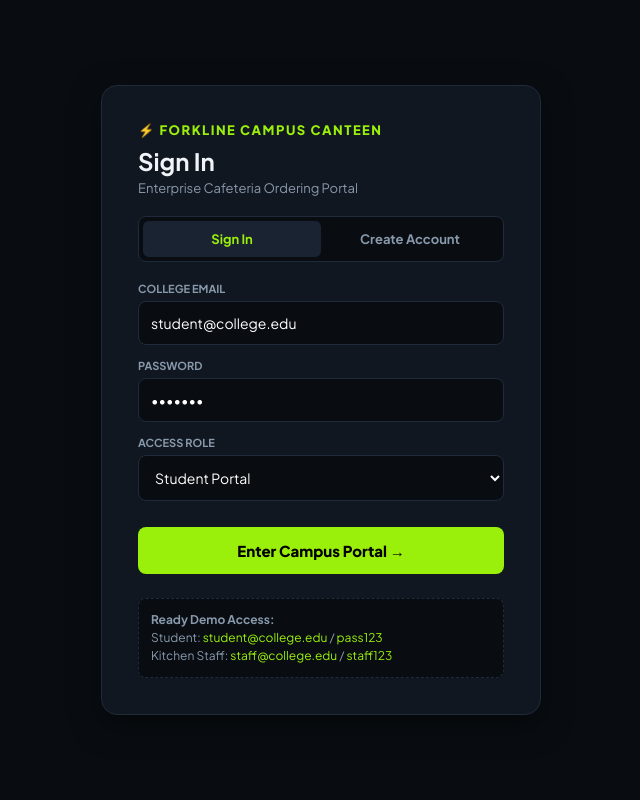
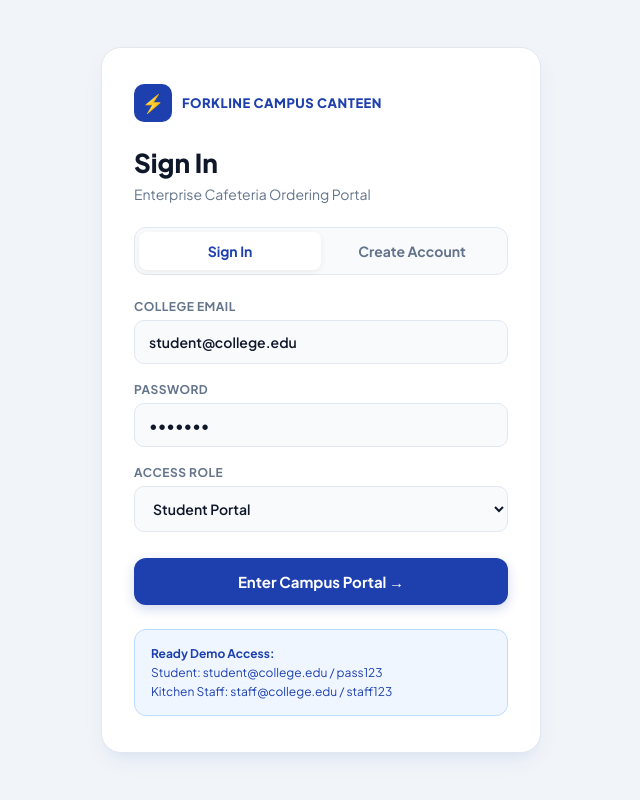
Before and after one commit to adj34190-ctrl/smart-canteen, a Flask app: page / in a window 1280 px wide. Shown: the whole page, without its empty margins (319-959 px from the left). Run offline with Flask 3, Linux system fonts and the light colour scheme.

Commit message:
Update auth.html

```diff
--- a/templates/auth.html
+++ b/templates/auth.html
@@ -3,113 +3,255 @@
 <head>
     <meta charset="UTF-8">
     <meta name="viewport" content="width=device-width, initial-scale=1.0">
-    <title>Authentication | Forkline Campus Canteen</title>
-    <link href="https://fonts.googleapis.com/css2?family=Plus+Jakarta+Sans:wght@400;600;700;800&display=swap" rel="stylesheet">
+    <title>Smart Canteen | Campus Authentication</title>
+    <link href="https://fonts.googleapis.com/css2?family=Plus+Jakarta+Sans:wght@400;500;600;700;800&display=swap" rel="stylesheet">
     <style>
-        * { box-sizing: border-box; margin: 0; padding: 0; font-family: 'Plus Jakarta Sans', sans-serif; }
-        body { background: #090d12; color: #f0f4f8; display: flex; justify-content: center; align-items: center; min-height: 100vh; padding: 20px; }
-        .auth-container { background: #111720; border: 1px solid #1f2b3b; border-radius: 16px; padding: 36px; width: 100%; max-width: 440px; box-shadow: 0 10px 30px rgba(0,0,0,0.5); }
-        .brand { color: #9bf00b; font-weight: 800; font-size: 13px; letter-spacing: 1.5px; text-transform: uppercase; margin-bottom: 8px; }
-        .toggle-box { display: flex; background: #090d12; border-radius: 8px; padding: 4px; margin: 20px 0; border: 1px solid #1f2b3b; }
-        .toggle-btn { flex: 1; padding: 10px; background: none; border: none; color: #8899ac; font-weight: 700; font-size: 13px; border-radius: 6px; cursor: pointer; transition: 0.2s; }
-        .toggle-btn.active { background: #1a2332; color: #9bf00b; }
-        .field { margin-bottom: 14px; text-align: left; }
-        label { display: block; font-size: 11px; font-weight: 700; color: #8899ac; margin-bottom: 6px; text-transform: uppercase; }
-        input, select { width: 100%; background: #090d12; border: 1px solid #1f2b3b; border-radius: 8px; color: #fff; padding: 12px; font-size: 14px; outline: none; }
-        input:focus, select:focus { border-color: #9bf00b; }
-        .btn-submit { width: 100%; background: #9bf00b; border: none; border-radius: 8px; padding: 14px; font-weight: 800; color: #000; cursor: pointer; font-size: 15px; margin-top: 12px; }
-        .demo-bar { margin-top: 24px; padding: 12px; background: #090d12; border: 1px dashed #1f2b3b; border-radius: 8px; font-size: 12px; color: #8899ac; line-height: 1.5; }
-        .demo-bar code { color: #9bf00b; }
-        .alert { background: #3b1419; color: #ff7b72; padding: 10px; border-radius: 6px; font-size: 13px; margin-bottom: 16px; border: 1px solid #63232a; }
-        .alert.success { background: #143521; color: #56d364; border-color: #238636; }
+        :root {
+            --bg-canvas: #f1f5f9;
+            --surface: #ffffff;
+            --primary: #1e40af;
+            --primary-accent: #2563eb;
+            --primary-light: #eff6ff;
+            --text-dark: #0f172a;
+            --text-muted: #64748b;
+            --border: #e2e8f0;
+            --success: #10b981;
+            --danger: #ef4444;
+            --shadow-card: 0 10px 25px -5px rgba(30, 64, 175, 0.08), 0 8px 10px -6px rgba(30, 64, 175, 0.04);
+        }
+
+        * { margin: 0; padding: 0; box-sizing: border-box; font-family: 'Plus Jakarta Sans', sans-serif; }
+
+        body {
+            background-color: var(--bg-canvas);
+            min-height: 100vh;
+            display: flex;
+            align-items: center;
+            justify-content: center;
+            padding: 20px;
+        }
+
+        .auth-container {
+            background: var(--surface);
+            width: 100%;
+            max-width: 440px;
+            border-radius: 20px;
+            border: 1px solid var(--border);
+            padding: 36px 32px;
+            box-shadow: var(--shadow-card);
+        }
+
+        .brand-header {
+            display: flex;
+            align-items: center;
+            gap: 10px;
+            margin-bottom: 24px;
+        }
+        .brand-icon {
+            width: 38px;
+            height: 38px;
+            background: var(--primary);
+            color: #ffffff;
+            border-radius: 10px;
+            display: flex;
+            align-items: center;
+            justify-content: center;
+            font-size: 18px;
+            font-weight: 800;
+        }
+        .brand-text {
+            font-size: 13px;
+            font-weight: 800;
+            color: var(--primary);
+            letter-spacing: 0.5px;
+            text-transform: uppercase;
+        }
+
+        h1 { font-size: 26px; font-weight: 800; color: var(--text-dark); margin-bottom: 6px; }
+        p.subtitle { font-size: 14px; color: var(--text-muted); margin-bottom: 24px; }
+
+        /* Switch Tabs */
+        .toggle-box {
+            display: flex;
+            background: #f8fafc;
+            border: 1px solid var(--border);
+            border-radius: 12px;
+            padding: 4px;
+            margin-bottom: 24px;
+        }
+        .toggle-btn {
+            flex: 1;
+            padding: 10px;
+            border: none;
+            background: transparent;
+            font-size: 14px;
+            font-weight: 700;
+            color: var(--text-muted);
+            border-radius: 8px;
+            cursor: pointer;
+            transition: 0.2s;
+        }
+        .toggle-btn.active {
+            background: #ffffff;
+            color: var(--primary);
+            box-shadow: 0 2px 6px rgba(0,0,0,0.06);
+        }
+
+        .input-group {
+            margin-bottom: 18px;
+        }
+        .input-group label {
+            display: block;
+            font-size: 12px;
+            font-weight: 700;
+            color: var(--text-muted);
+            text-transform: uppercase;
+            letter-spacing: 0.5px;
+            margin-bottom: 6px;
+        }
+        .input-group input, .input-group select {
+            width: 100%;
+            padding: 12px 14px;
+            background: #f8fafc;
+            border: 1px solid var(--border);
+            border-radius: 10px;
+            font-size: 14px;
+            color: var(--text-dark);
+            font-weight: 600;
+            outline: none;
+            transition: 0.2s;
+        }
+        .input-group input:focus, .input-group select:focus {
+            border-color: var(--primary-accent);
+            background: #ffffff;
+            box-shadow: 0 0 0 3px rgba(37, 99, 235, 0.12);
+        }
+
+        .btn-submit {
+            width: 100%;
+            padding: 14px;
+            background: var(--primary);
+            color: #ffffff;
+            border: none;
+            border-radius: 12px;
+            font-size: 15px;
+            font-weight: 700;
+            cursor: pointer;
+            box-shadow: 0 4px 12px rgba(30, 64, 175, 0.2);
+            transition: 0.2s;
+            margin-top: 8px;
+        }
+        .btn-submit:hover {
+            background: var(--primary-accent);
+        }
+
+        .demo-credentials {
+            margin-top: 24px;
+            padding: 14px 16px;
+            background: var(--primary-light);
+            border: 1px solid #bfdbfe;
+            border-radius: 12px;
+            font-size: 12px;
+            color: var(--primary);
+            line-height: 1.6;
+        }
+
+        .flash-msg {
+            padding: 10px 14px;
+            border-radius: 8px;
+            margin-bottom: 18px;
+            font-size: 13px;
+            font-weight: 600;
+            background: #fee2e2;
+            color: var(--danger);
+        }
     </style>
 </head>
 <body>
+
     <div class="auth-container">
-        <div class="brand">&#9889; FORKLINE CAMPUS CANTEEN</div>
-        <h2 id="formTitle">Sign In</h2>
-        <p style="color:#8899ac; font-size:13px; margin-top:4px;">Enterprise Cafeteria Ordering Portal</p>
 
-        {% with messages = get_flashed_messages(with_categories=true) %}
-            {% if messages %}
-                {% for category, msg in messages %}
-                <div class="alert {% if category == 'success' %}success{% endif %}">{{ msg }}</div>
-                {% endfor %}
-            {% endif %}
+        <div class="brand-header">
+            <div class="brand-icon">&#9889;</div>
+            <div class="brand-text">Forkline Campus Canteen</div>
+        </div>
+
+        <h1 id="formHeading">Sign In</h1>
+        <p class="subtitle" id="formSubtitle">Enterprise Cafeteria Ordering Portal</p>
+
+        {% with messages = get_flashed_messages() %}
+          {% if messages %}
+            <div class="flash-msg">{{ messages[0] }}</div>
+          {% endif %}
         {% endwith %}
 
+        <!-- Tab Switcher -->
         <div class="toggle-box">
-            <button class="toggle-btn active" onclick="switchForm('login')">Sign In</button>
-            <button class="toggle-btn" onclick="switchForm('register')">Create Account</button>
+            <button class="toggle-btn active" type="button" onclick="switchTo('login')">Sign In</button>
+            <button class="toggle-btn" type="button" onclick="switchTo('register')">Create Account</button>
         </div>
 
-        <!-- Login Form -->
-        <form id="loginForm" method="POST">
-            <input type="hidden" name="action" value="login">
-            <div class="field">
+        <form method="POST" action="/">
+            <input type="hidden" name="action" id="actionField" value="login">
+
+            <div class="input-group" id="fullnameGroup" style="display:none;">
+                <label>Full Name</label>
+                <input type="text" name="fullname" placeholder="Student Adarsh">
+            </div>
+
+            <div class="input-group">
                 <label>College Email</label>
                 <input type="email" name="email" value="student@college.edu" required>
             </div>
-            <div class="field">
+
+            <div class="input-group">
                 <label>Password</label>
                 <input type="password" name="password" value="pass123" required>
             </div>
-            <div class="field">
+
+            <div class="input-group">
                 <label>Access Role</label>
                 <select name="role">
                     <option value="student">Student Portal</option>
                     <option value="staff">Canteen Staff / Kitchen</option>
                 </select>
             </div>
-            <button type="submit" class="btn-submit">Enter Campus Portal &rarr;</button>
+
+            <button type="submit" class="btn-submit" id="submitBtn">Enter Campus Portal &rarr;</button>
         </form>
 
-        <!-- Register Form -->
-        <form id="registerForm" method="POST" style="display:none;">
-            <input type="hidden" name="action" value="register">
-            <div class="field">
-                <label>Full Name</label>
-                <input type="text" name="fullname" placeholder="Adarsh Sharma" required>
-            </div>
-            <div class="field">
-                <label>College Email</label>
-                <input type="email" name="email" placeholder="you@college.edu" required>
-            </div>
-            <div class="field">
-                <label>Select Role</label>
-                <select name="role">
-                    <option value="student">Student</option>
-                    <option value="staff">Kitchen Operator</option>
-                </select>
-            </div>
-            <div class="field">
-                <label>Set Password</label>
-                <input type="password" name="password" minlength="6" required>
-            </div>
-            <button type="submit" class="btn-submit" style="background:#56d364;">Create Profile &rarr;</button>
-        </form>
-
-        <div class="demo-bar">
+        <div class="demo-credentials">
             <strong>Ready Demo Access:</strong><br>
-            Student: <code>student@college.edu</code> / <code>pass123</code><br>
-            Kitchen Staff: <code>staff@college.edu</code> / <code>staff123</code>
+            Student: <code>student@college.edu / pass123</code><br>
+            Kitchen Staff: <code>staff@college.edu / staff123</code>
         </div>
     </div>
 
     <script>
-        function switchForm(type) {
+        function switchTo(type) {
             const btns = document.querySelectorAll('.toggle-btn');
-            btns.forEach(b => b.classList.remove('active'));
-            if(type === 'login') {
+            const action = document.getElementById('actionField');
+            const fullname = document.getElementById('fullnameGroup');
+            const heading = document.getElementById('formHeading');
+            const subtitle = document.getElementById('formSubtitle');
+            const submitBtn = document.getElementById('submitBtn');
+
+            if (type === 'login') {
                 btns[0].classList.add('active');
-                document.getElementById('loginForm').style.display = 'block';
-                document.getElementById('registerForm').style.display = 'none';
-                document.getElementById('formTitle').innerText = 'Sign In';
+                btns[1].classList.remove('active');
+                action.value = 'login';
+                fullname.style.display = 'none';
+                heading.innerText = 'Sign In';
+                subtitle.innerText = 'Enterprise Cafeteria Ordering Portal';
+                submitBtn.innerHTML = 'Enter Campus Portal &rarr;';
             } else {
                 btns[1].classList.add('active');
-                document.getElementById('loginForm').style.display = 'none';
-                document.getElementById('registerForm').style.display = 'block';
-                document.getElementById('formTitle').innerText = 'Create Account';
+                btns[0].classList.remove('active');
+                action.value = 'register';
+                fullname.style.display = 'block';
+                heading.innerText = 'Register Account';
+                subtitle.innerText = 'Create your student dining credentials';
+                submitBtn.innerHTML = 'Create Account &rarr;';
             }
         }
     </script>
```
